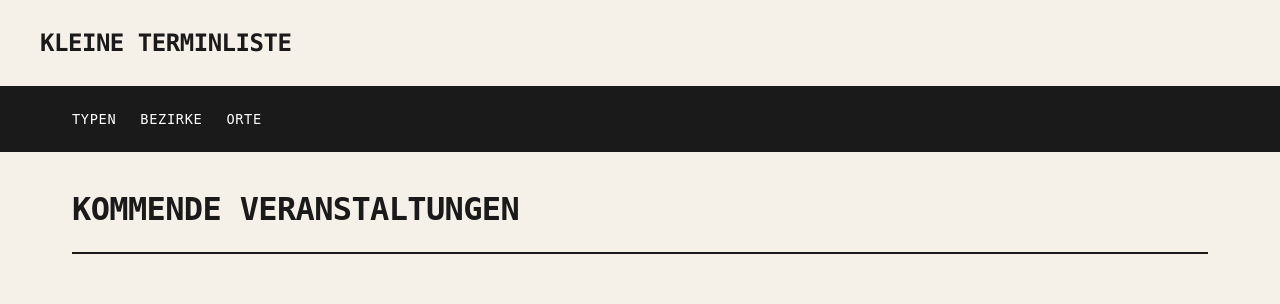
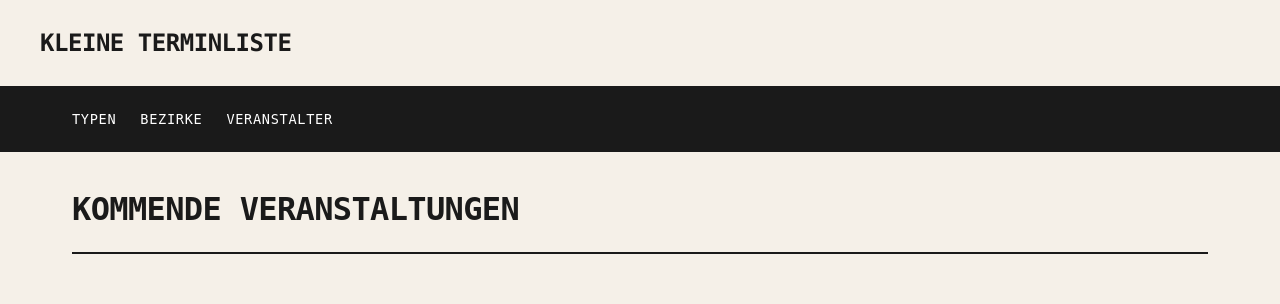
Before and after one commit to Pustimba/stoeberliste, a Flask app: page / in a window 1280 px wide. Shown: the top 304 px of the page. Run offline with Flask 3, Linux system fonts and the light colour scheme.

Commit message:
Veranstalter statt Orte im Dropdown
- Dropdown zeigt jetzt nur Hauptveranstalter/Quellen
- Neue VERANSTALTER Dict mit allen Quellen
- Route /ort/<slug> filtert nach source statt venue_slug
- Logos für alle Veranstalter registriert
- "Orte" → "Veranstalter" umbenannt

🤖 Generated with [Claude Code](https://claude.com/claude-code)

Co-Authored-By: Claude Opus 4.5 <noreply@anthropic.com>

```diff
--- a/app.py
+++ b/app.py
@@ -55,6 +55,30 @@ def slugify(text: str) -> str:
 
 
 # ─────────────────────────────────────────────────────────────────────────────
+# Veranstalter (Quellen) - für Dropdown-Menü
+# ─────────────────────────────────────────────────────────────────────────────
+
+VERANSTALTER = {
+    "rosa-luxemburg-stiftung": {"name": "Rosa-Luxemburg-Stiftung", "url": "https://www.rosalux.de"},
+    "hau-hebbel-am-ufer": {"name": "HAU Hebbel am Ufer", "url": "https://www.hebbel-am-ufer.de"},
+    "literaturforum-im-brecht-haus": {"name": "Literaturforum im Brecht-Haus", "url": "https://lfbrecht.de"},
+    "baiz": {"name": "B.A.I.Z.", "url": "https://baiz.info"},
+    "silent-green-kulturquartier": {"name": "Silent Green Kulturquartier", "url": "https://www.silent-green.net"},
+    "acud-macht-neu": {"name": "ACUD macht neu", "url": "https://acudmachtneu.de"},
+    "regenbogenfabrik": {"name": "Regenbogenfabrik", "url": "https://regenbogenfabrik.de"},
+    "brotfabrik": {"name": "Brotfabrik", "url": "https://brotfabrik-berlin.de"},
+    "so36": {"name": "SO36", "url": "https://so36.com"},
+    "urania-berlin": {"name": "Urania Berlin", "url": "https://www.urania.de"},
+    "festsaal-kreuzberg": {"name": "Festsaal Kreuzberg", "url": "https://festsaal-kreuzberg.de"},
+    "panke": {"name": "Panke", "url": "https://panke.gallery"},
+    "kino-central": {"name": "Kino Central", "url": "https://kino-central.de"},
+    "lichtblick-kino": {"name": "Lichtblick Kino", "url": "https://lichtblick-kino.org"},
+    "lettretage": {"name": "Lettrétage", "url": "https://lettretage.de"},
+    "cinema-surreal": {"name": "Cinema Surreal", "url": "https://cinemasurreal.de"},
+}
+
+
+# ─────────────────────────────────────────────────────────────────────────────
 # Dynamische Veranstaltungsorte (wird durch Scraper befüllt)
 # ─────────────────────────────────────────────────────────────────────────────
 
@@ -70,6 +94,11 @@ def get_all_venues() -> dict[str, dict]:
     all_venues = dict(VENUES)
     all_venues.update(_DYNAMIC_VENUES)
     return all_venues
+
+
+def get_veranstalter() -> dict[str, dict]:
+    """Gibt alle Veranstalter für das Dropdown zurück."""
+    return VERANSTALTER
 
 
 def get_or_create_venue(name: str, adresse: str = None, bezirk: str = None, url: str = None) -> str:
@@ -188,6 +217,12 @@ EVENT_TYPES = {
 
 VENUE_LOGOS = {
     "hau-hebbel-am-ufer": "hau-hebbel-am-ufer.svg",
+    "brotfabrik": "brotfabrik.svg",
+    "festsaal-kreuzberg": "festsaal-kreuzberg.svg",
+    "kino-central": "kino-central.svg",
+    "literaturforum-im-brecht-haus": "literaturforum-im-brecht-haus.svg",
+    "rosa-luxemburg-stiftung": "rosa-luxemburg-stiftung.svg",
+    "urania-berlin": "urania-berlin.svg",
 }
 
 
@@ -231,6 +266,36 @@ def get_events_by_date(date: datetime) -> list[dict]:
 def get_events_by_venue(venue_slug: str) -> list[dict]:
     """Filtert Events nach Veranstaltungsort."""
     return [e for e in _EVENT_CACHE if e.get("venue_slug") == venue_slug]
+
+
+# Mapping von Veranstalter-Slug zu Source-ID
+VERANSTALTER_SOURCE_MAP = {
+    "rosa-luxemburg-stiftung": "rosalux",
+    "hau-hebbel-am-ufer": "hau",
+    "literaturforum-im-brecht-haus": "lfbrecht",
+    "baiz": "baiz",
+    "silent-green-kulturquartier": "silentgreen",
+    "acud-macht-neu": "acud",
+    "regenbogenfabrik": "regenbogenfabrik",
+    "brotfabrik": "brotfabrik",
+    "so36": "so36",
+    "urania-berlin": "urania",
+    "festsaal-kreuzberg": "festsaal",
+    "panke": "panke",
+    "kino-central": "kino-central",
+    "lichtblick-kino": "lichtblick",
+    "lettretage": "lettretage",
+    "cinema-surreal": "cinemasurreal",
+}
+
+
+def get_events_by_veranstalter(veranstalter_slug: str) -> list[dict]:
+    """Filtert Events nach Veranstalter (source)."""
+    source_id = VERANSTALTER_SOURCE_MAP.get(veranstalter_slug)
+    if source_id:
+        return [e for e in _EVENT_CACHE if e.get("source") == source_id]
+    # Fallback: nach venue_slug suchen
+    return [e for e in _EVENT_CACHE if e.get("venue_slug") == veranstalter_slug]
 
 
 def get_events_by_type(type_slug: str) -> list[dict]:
@@ -3218,7 +3283,7 @@ def index():
     return render_template(
         "index.html",
         events=events,
-        venues=get_all_venues(),
+        venues=get_veranstalter(),
         bezirke=BEZIRKE,
         event_types=EVENT_TYPES,
     )
@@ -3244,7 +3309,7 @@ def tag(datum: str):
         "tag.html",
         events=events,
         datum=target_date,
-        venues=get_all_venues(),
+        venues=get_veranstalter(),
         bezirke=BEZIRKE,
         event_types=EVENT_TYPES,
     )
@@ -3252,22 +3317,23 @@ def tag(datum: str):
 
 @app.route("/ort/<slug>")
 def ort(slug: str):
-    """Events für einen bestimmten Veranstaltungsort."""
-    all_venues = get_all_venues()
-    if slug not in all_venues:
-        # Vielleicht existiert der Venue noch nicht - 404 statt redirect
+    """Events für einen bestimmten Veranstalter."""
+    veranstalter = get_veranstalter()
+
+    if slug not in veranstalter:
+        # Unbekannter Veranstalter
         return render_template(
             "ort.html",
             events=[],
             venue={"name": slug.replace("-", " ").title(), "adresse": None, "url": None},
             venue_slug=slug,
-            venues=all_venues,
+            venues=veranstalter,
             event_types=EVENT_TYPES,
             bezirke=BEZIRKE,
         )
 
-    venue = all_venues[slug]
-    events = get_events_by_venue(slug)
+    venue = veranstalter[slug]
+    events = get_events_by_veranstalter(slug)
     events = sorted(events, key=lambda x: x.get("date", datetime.max))
 
     return render_template(
@@ -3275,7 +3341,7 @@ def ort(slug: str):
         events=events,
         venue=venue,
         venue_slug=slug,
-        venues=all_venues,
+        venues=veranstalter,
         event_types=EVENT_TYPES,
         bezirke=BEZIRKE,
     )
@@ -3297,7 +3363,7 @@ def typ(slug: str):
         type_slug=slug,
         event_types=EVENT_TYPES,
         bezirke=BEZIRKE,
-        venues=get_all_venues(),
+        venues=get_veranstalter(),
     )
 
 
@@ -3317,7 +3383,7 @@ def bezirk(slug: str):
         bezirk_slug=slug,
         bezirke=BEZIRKE,
         event_types=EVENT_TYPES,
-        venues=get_all_venues(),
+        venues=get_veranstalter(),
     )
 
 
@@ -3336,7 +3402,7 @@ def woche():
     return render_template(
         "woche.html",
         week_events=week_events,
-        venues=get_all_venues(),
+        venues=get_veranstalter(),
         bezirke=BEZIRKE,
         event_types=EVENT_TYPES,
     )
@@ -3386,7 +3452,7 @@ def suche():
         query=query,
         bezirke=BEZIRKE,
         event_types=EVENT_TYPES,
-        venues=get_all_venues(),
+        venues=get_veranstalter(),
         time_slots=TIME_SLOTS,
         selected_bezirke=bezirk_filter,
         selected_types=typ_filter,
@@ -3404,7 +3470,7 @@ def merkliste():
     return render_template(
         "merkliste.html",
         events=events,
-        venues=get_all_venues(),
+        venues=get_veranstalter(),
         bezirke=BEZIRKE,
         event_types=EVENT_TYPES,
     )
--- a/templates/base.html
+++ b/templates/base.html
@@ -35,7 +35,7 @@
       </ul>
     </li>
     <li class="dropdown">
-      <button type="button" class="dropdown-toggle">Orte</button>
+      <button type="button" class="dropdown-toggle">Veranstalter</button>
       <ul class="dropdown-content">
         {% for slug, venue in venues.items() %}
           <li><a href="{{ url_for('ort', slug=slug) }}">{{ venue.name }}</a></li>
@@ -82,7 +82,7 @@
     </section>
     <section class="acc">
       <button class="acc-trigger" aria-expanded="false">
-        <span>Orte</span><span class="chev">▾</span>
+        <span>Veranstalter</span><span class="chev">▾</span>
       </button>
       <div class="acc-panel">
         <ul>
```
